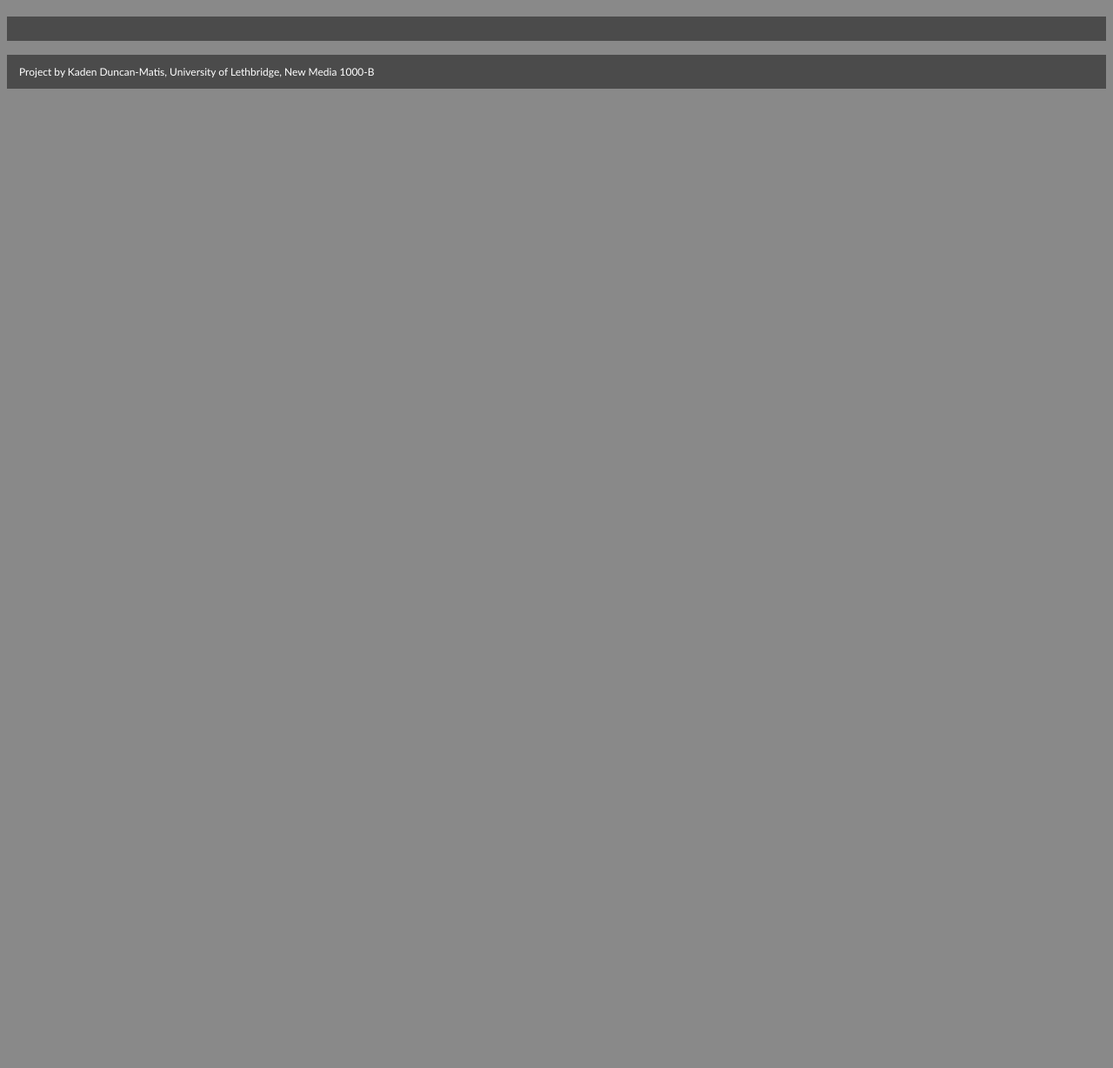
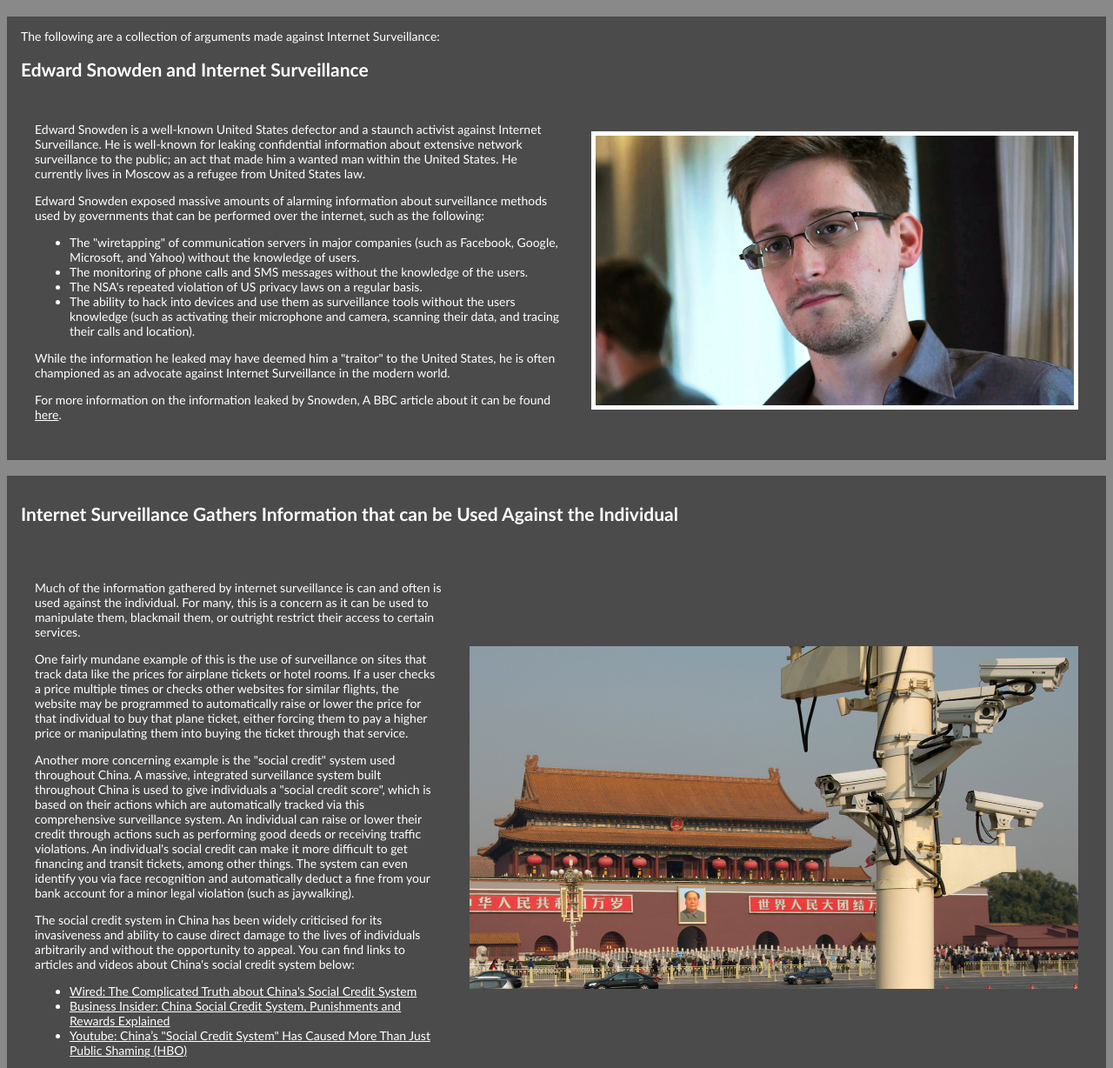
Before and after one commit to LunarEcklipse/digital-privacy-project-nmed, a plain HTML site: page surveillancecon.html in a window 1280 px wide. Shown: the part 192-1420 px from the top of the page at 87% size. Before the commit the page ends 800 px from the top, so only its background shows below. Drawn offline with Linux system fonts and the light colour scheme.

Commit message:
Last fucking commit tonight because fuck this

```diff
--- a/surveillancecon.html
+++ b/surveillancecon.html
@@ -44,9 +44,47 @@
   </div>
 </div>
 <h1 class="header">Arguments Against Internet Surveillance</h1>
-<p>
-  <article class="textcontainer"></article></p>
+<article class="textcontainer">The following are a collection of arguments made against Internet Surveillance:
+<h2>Edward Snowden and Internet Surveillance</h2>
+<table width="100%" border="0" cellpadding="14">
+  <tbody>
+    <tr>
+      <td><p>Edward Snowden is a well-known United States defector and a staunch activist against Internet Surveillance. He is well-known for leaking confidential information about extensive network surveillance to the public; an act that made him a wanted man within the United States. He currently lives in Moscow as a refugee from United States law.</p>
+        <p>Edward Snowden exposed massive amounts of alarming information about surveillance methods used by governments that can be performed over the internet, such as the following:</p>
+        <ul>
+          <li>The &quot;wiretapping&quot; of communication servers in major companies (such as Facebook, Google, Microsoft, and Yahoo) without the knowledge of users.</li>
+          <li>The monitoring of phone calls and SMS messages without the knowledge of the users.</li>
+          <li>The NSA's repeated violation of US privacy laws on a regular basis.</li>
+          <li>The ability to hack into devices and use them as surveillance tools without the users knowledge (such as activating their microphone and camera, scanning their data, and tracing their calls and location).</li>
+          </ul>
+        <p>While the information he leaked may have deemed him a &quot;traitor&quot; to the United States, he is often championed as an advocate against Internet Surveillance in the modern world.</p>
+        <p>For more information on the information leaked by Snowden, A BBC article about it can be found <a class="inlinelink" href="https://www.bbc.com/news/world-us-canada-23123964" title="BBC: Edward Snowden: Leaks that exposed US spy programme">here</a>.</p></td>
+      <td><img src="img/snowden-1.jpg" alt="Edward Snowden" width="550" height="310" class="image" title="Edward Snowden"/></td>
+    </tr>
+  </tbody>
+</table>
+</article><br>
+<article class="textcontainer">
+<h2>Internet Surveillance Gathers Information that can be Used Against the Individual</h2><br>
+<table width="100%" border="0" cellpadding="14">
+  <tbody>
+    <tr>
+      <td valign="top"><p>Much of the information gathered by internet surveillance is can and often is used against the individual. For many, this is a concern as it can be used to manipulate them, blackmail them, or outright restrict their access to certain services.</p>
+        <p>One fairly mundane example of this is the use of surveillance on sites that track data like the prices for airplane tickets or hotel rooms. If a user checks a price multiple times or checks other websites for similar flights, the website may be programmed to automatically raise or lower the price for that individual to buy that plane ticket, either forcing them to pay a higher price or manipulating them into buying the ticket through that service.</p>
+        <p>Another more concerning example is the &quot;social credit&quot; system used throughout China. A massive, integrated surveillance system built throughout China is used to give individuals a &quot;social credit score&quot;, which is based on their actions which are automatically tracked via this comprehensive surveillance system. An individual can raise or lower their credit through actions such as performing good deeds or receiving traffic violations. An individual's social credit can make it more difficult to get financing and transit tickets, among other things. The system can even identify you via face recognition and automatically deduct a fine from your bank account for a minor legal violation (such as jaywalking).</p>
+        <p>The social credit system in China has been widely criticised for its invasiveness and ability to cause direct damage to the lives of individuals arbitrarily and without the opportunity to appeal. You can find links to articles and videos about China's social credit system below:</p>
+        <ul>
+          <li><a href="https://www.wired.co.uk/article/china-social-credit-system-explained" title="Wired: The Complicated Truth about China's Social Credit System" class="inlinelink">Wired: The Complicated Truth about China's Social Credit System</a></li>
+          <li><a class="inlinelink" href="https://www.businessinsider.com/china-social-credit-system-punishments-and-rewards-explained-2018-4" title="Business Insider: China Social Credit System, Punishments and Rewards Explained">Business Insider: China Social Credit System, Punishments and Rewards Explained</a></li>
+          <li><a class="inlinelink" href="https://youtu.be/Dkw15LkZ_Kw" title="Youtube: China’s "Social Credit System" has Caused more than just Public Shaming (HBO)">Youtube: China’s "Social Credit System" Has Caused More Than Just Public Shaming (HBO)</a></li>
+        </ul></td>
+      <td><img src="img/chinasurveillance-1.jpg" width="700" height="394" alt=""/></td>
+    </tr>
+  </tbody>
+</table>
 
+</article>
+<br>
 <footer class="textcontainerfooter">
   <p>Project by Kaden Duncan-Matis, University of Lethbridge, New Media 1000-B</p>
 </footer>
```
Also changed, not shown: vidmaster.html (+1 -1 lines).
